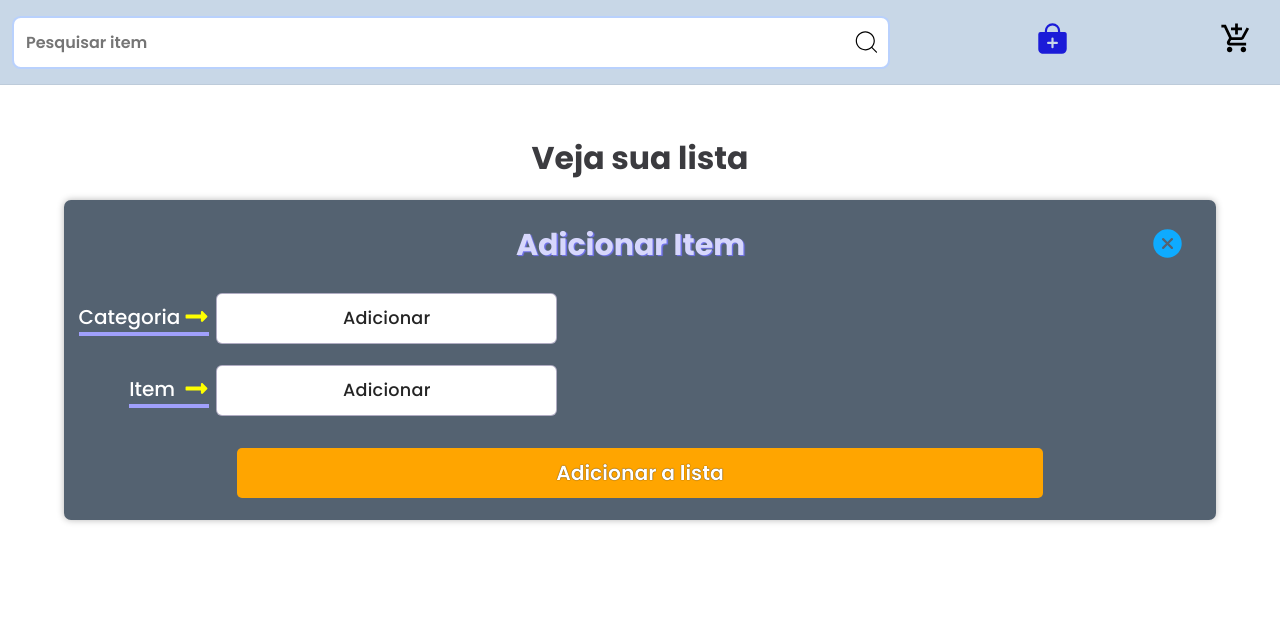
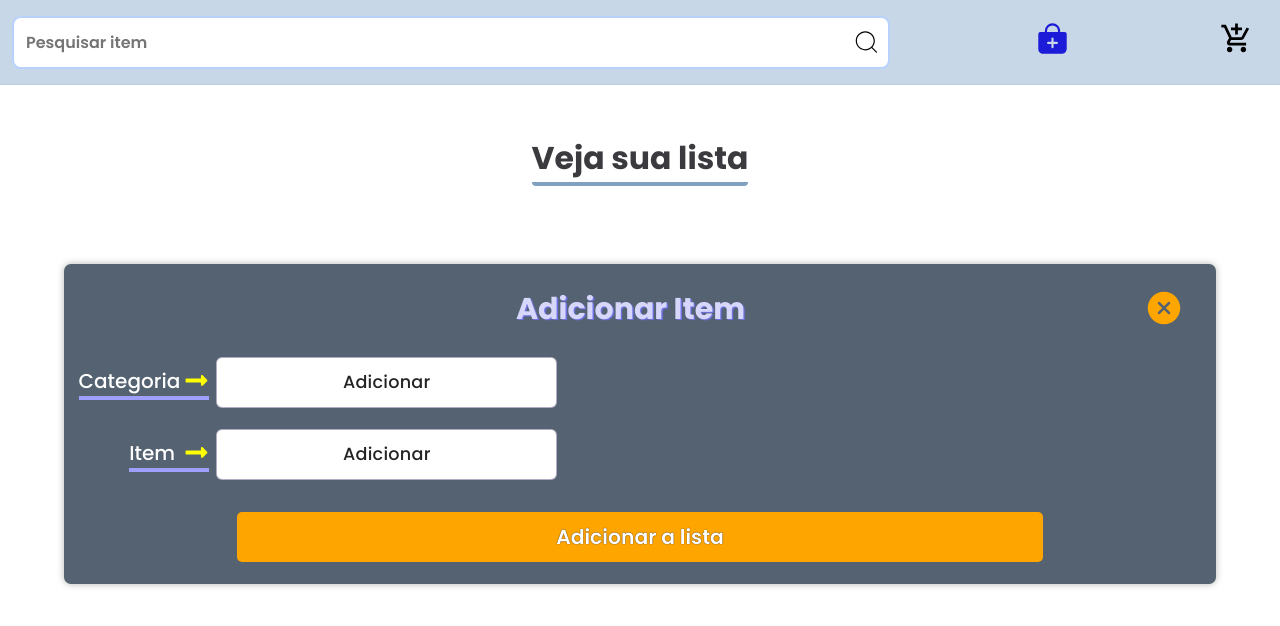
Before and after one commit to SantV7/list_supermarket, a React (Vite) app: page / in a window 1280 px wide. Both pictures are taken after a click on the icon 1052 px from the left and 38 px from the top of the page. Shown: the top 626 px of the page. Built offline with nearby package versions, Linux system fonts and the light colour scheme.

Commit message:
Styling h2 on main, classnama= see_your_list

```diff
--- a/src/components/feature/ShowAddList.jsx
+++ b/src/components/feature/ShowAddList.jsx
@@ -12,7 +12,7 @@ const ShowAddList = ({closeAddList}) => {
     <>
       <div className="addItemList">
         <h2>Adicionar Item</h2>
-        <IoCloseCircle onClick={() => closeAddList()} id='close_icon_add_list' size={35} />
+        <IoCloseCircle onClick={() => closeAddList()} id='close_icon_add_list' size={40} />
 
         <div id='category_area_input' className="input-add-list">
             <label htmlFor="category_input">Categoria<FaLongArrowAltRight size={25}  className='arrow-to-input'/></label>
--- a/src/styles/main/main.css
+++ b/src/styles/main/main.css
@@ -7,13 +7,17 @@ main {
 
 main > #area_list_itens {
     display: flex;
-    justify-content: center;
+    justify-content: start;
+    align-items: center;
+    flex-flow: column nowrap;
     height: 60%;
 }
 
 main > #area_list_itens > .see_your_list {
     font-size: 21px;
     margin-top: 40px;
+    border-bottom: 4px solid rgba(49, 101, 153, 0.607);
     text-align: center;
     color: rgb(59, 59, 63);
+    border-radius: 4px;
 }
--- a/src/styles/showaddlist.css/showaddlist.css
+++ b/src/styles/showaddlist.css/showaddlist.css
@@ -4,7 +4,7 @@
     align-items: center;
     flex-flow: column nowrap;
     position: absolute;
-    top: 25%;
+    top: 33%;
     left: 5%;
     width: 90%;
     gap: 20px;
@@ -25,9 +25,9 @@
 .addItemList > #close_icon_add_list {
     position: absolute;
     cursor: pointer;
-    color: rgb(14, 171, 255);
-    top: 26px;
-    right: 31px;
+    color: orange;
+    top: 23.8px;
+    right: 32px;
 }
 
 .addItemList > .input-add-list {
```
